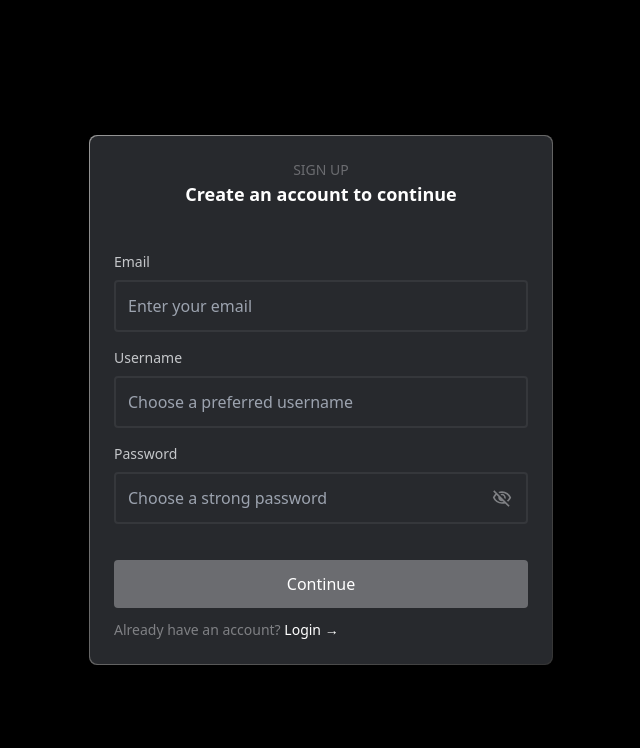
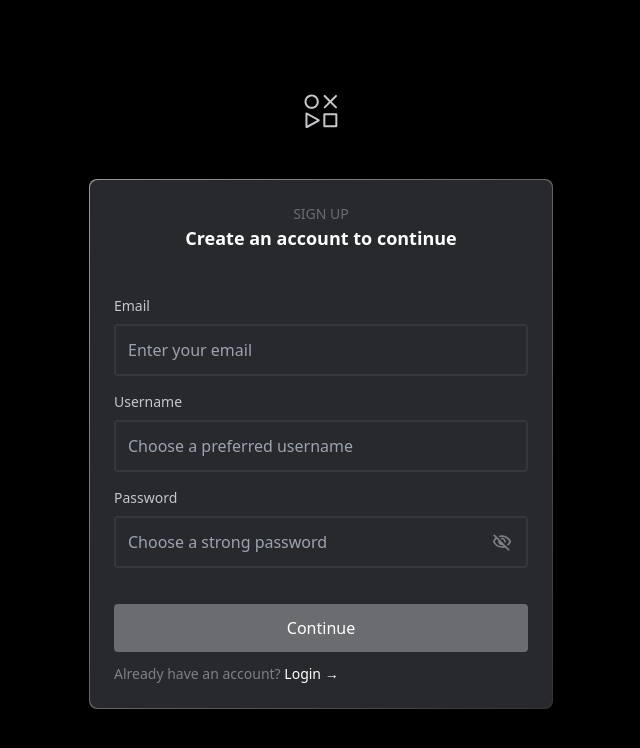
Before and after one commit to chiranjeev-thapliyal/atlys, a React (Vite) app: page /register in a window 1280 px wide. Shown: the top 748 px of the page, without its empty margins (319-959 px from the left). Built offline with nearby package versions, Linux system fonts and the light colour scheme.

Commit message:
fix: removed outline from close buttons

```diff
--- a/src/components/organisms/Login/index.tsx
+++ b/src/components/organisms/Login/index.tsx
@@ -25,7 +25,7 @@ function Login({
       >
         {onClose && (
           <Button
-            className="bg-black-heavy rounded-full self-end"
+            className="bg-black-heavy rounded-full self-end outline-none"
             onClick={onClose}
           >
             <img src="/icons/close.svg" />
--- a/src/components/organisms/Register/index.tsx
+++ b/src/components/organisms/Register/index.tsx
@@ -22,7 +22,7 @@ function Register({
       <Card className="min-w-max max-w-116 p-6 bg-black-light font-medium flex flex-col">
         {onClose && (
           <Button
-            className="bg-black-heavy rounded-full self-end"
+            className="bg-black-heavy rounded-full self-end outline-none"
             onClick={onClose}
           >
             <img src="/icons/close.svg" />
--- a/src/components/pages/RegisterPage.tsx
+++ b/src/components/pages/RegisterPage.tsx
@@ -23,7 +23,8 @@ function RegisterPage() {
   }, [isAuthenticated]);
 
   return (
-    <div className="h-full w-full flex justify-center items-center bg-black p-4">
+    <div className="h-full w-full flex flex-col gap-12 justify-center items-center bg-black p-4">
+      <img src="/logo.svg" className="w-10 h-10" />
       <Register
         username={formData.username.value}
         email={formData.email.value}
```
